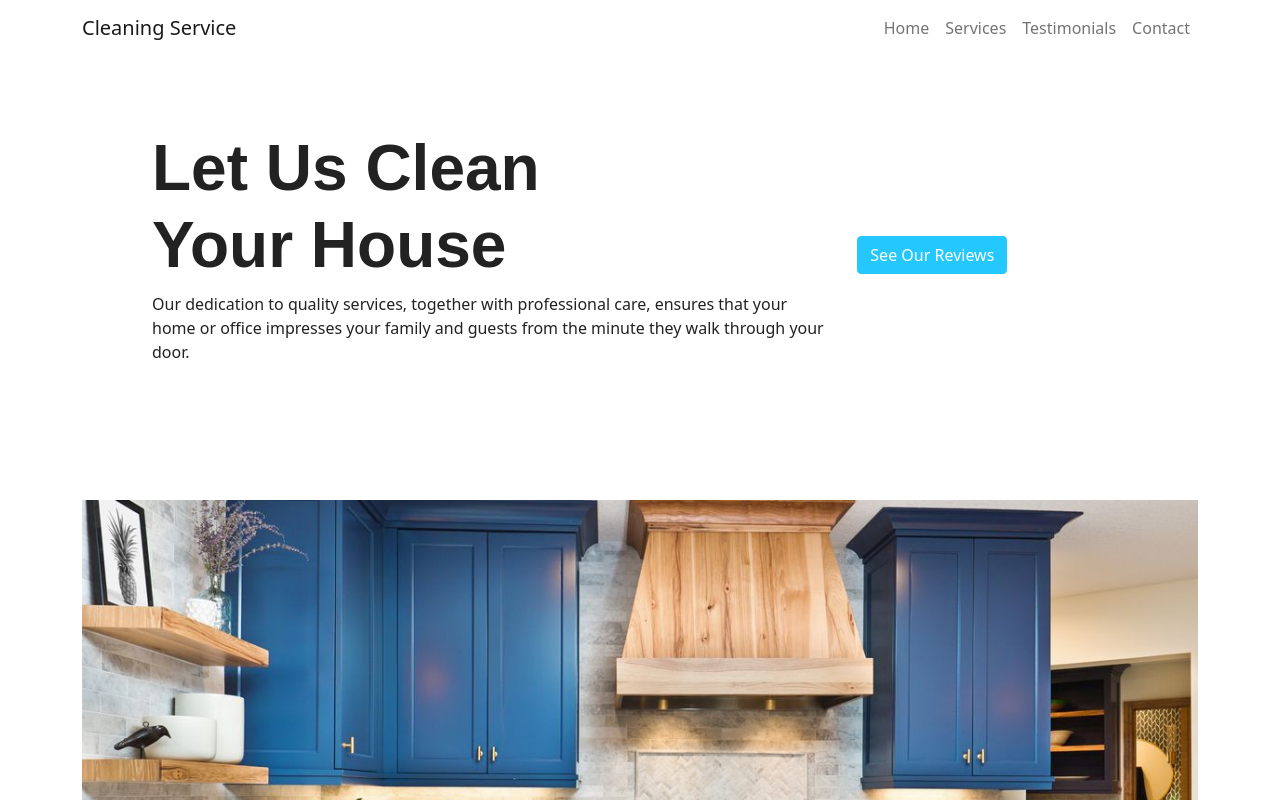
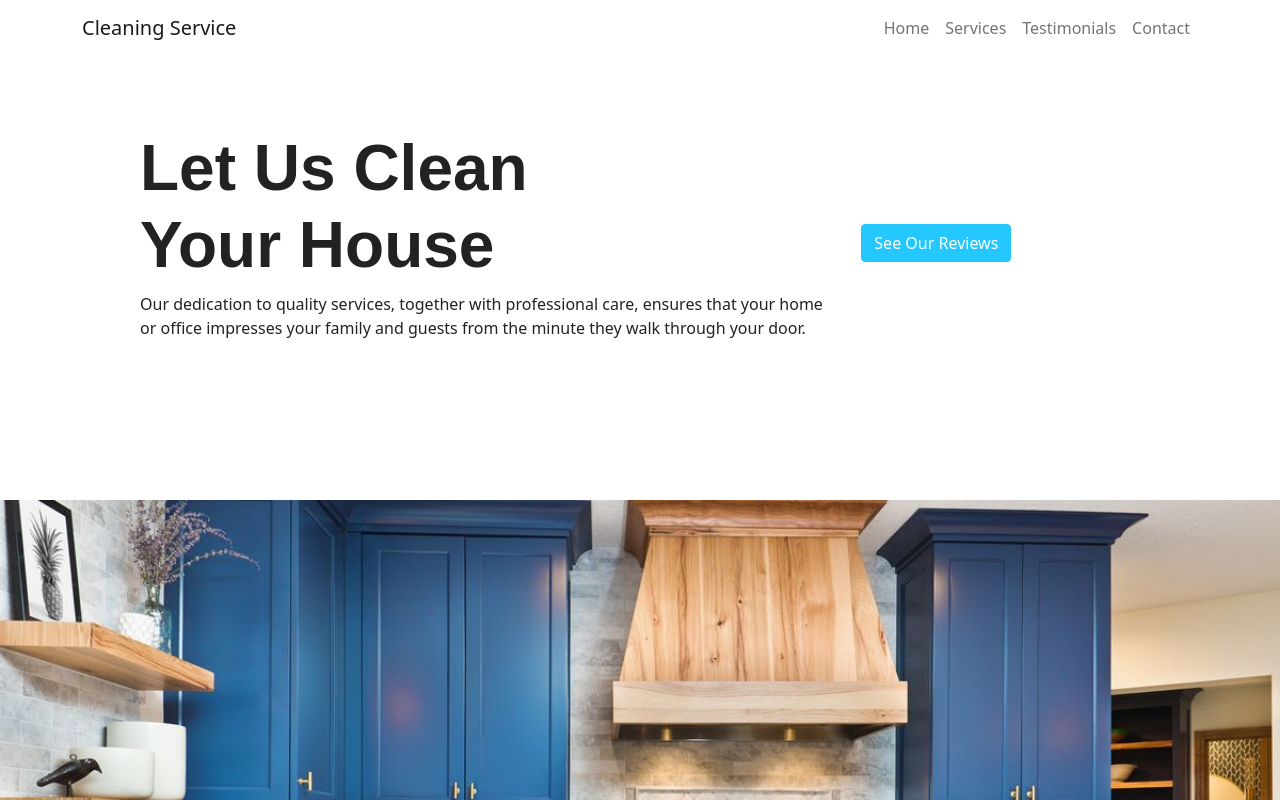
Before and after one commit to milosamec/ct-clean-serv, a React (Create React App) app in the folder frontend/: page / in a window 1280 px wide. Shown: the top 800 px of the page. Built offline with nearby package versions, Linux system fonts and the light colour scheme.

Commit message:
fixed issue with banner

```diff
--- a/frontend/src/Screens/HomeScreen.js
+++ b/frontend/src/Screens/HomeScreen.js
@@ -7,7 +7,7 @@ import TrustSection from '../components/TrustSection'
 import TestimonialSection from '../components/TestimonialSection'
 const HomeScreen = () => {
     return (
-        <div class="container">
+        <div>
             <Header />
             <FeaturesSection />
             <AboutTeamSection />
```
